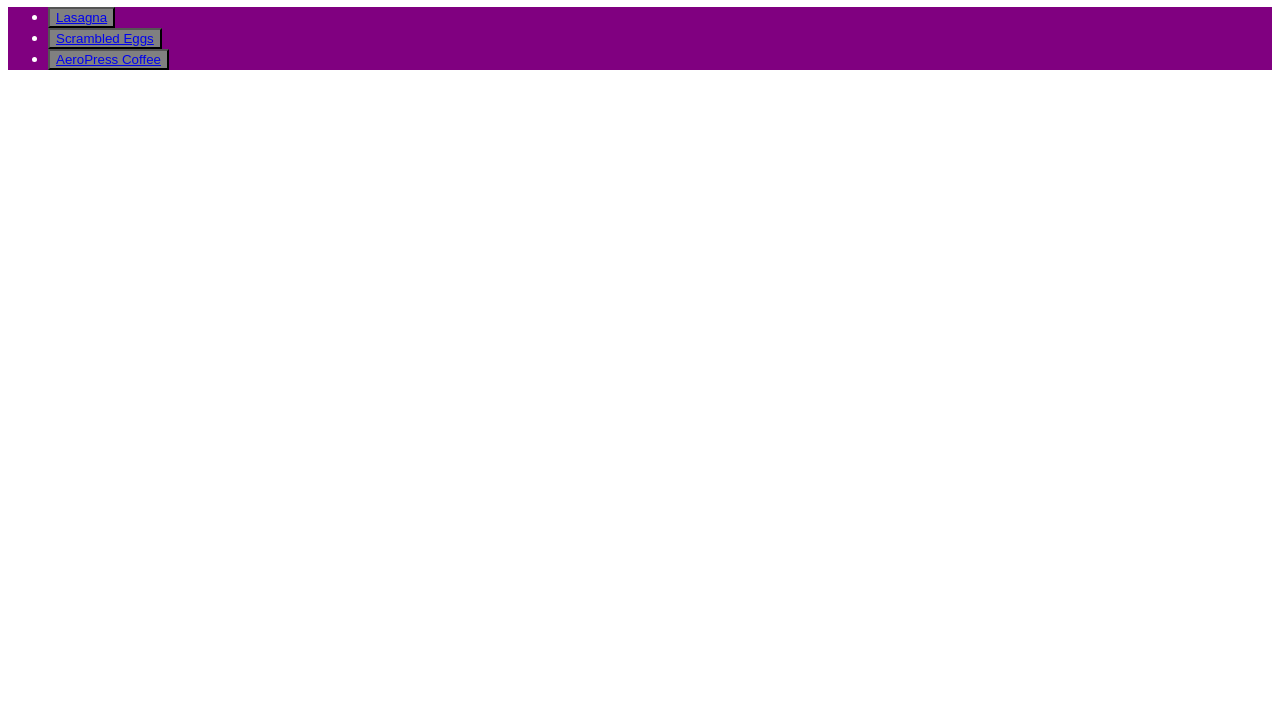
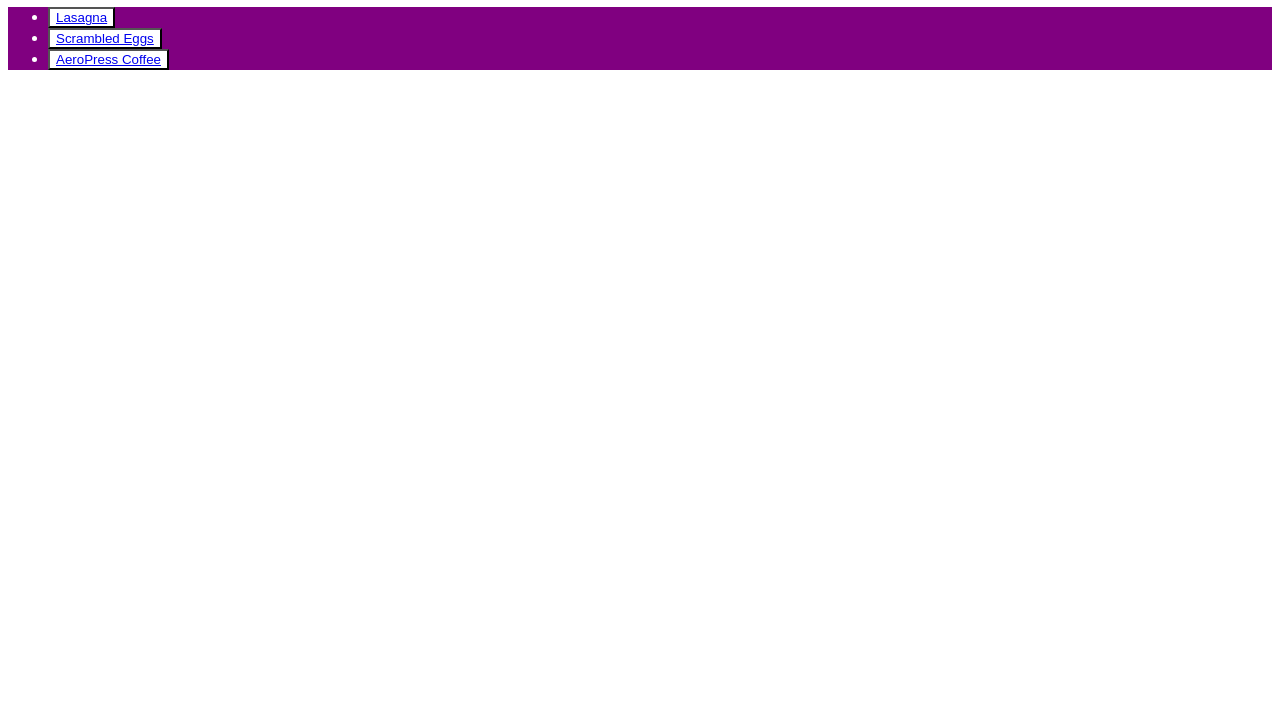
Before and after one commit to Kevin-S-Nelson/odin-recipes, a plain HTML site: page index.html in a window 1280 px wide. Shown: the part 73-800 px from the top of the page. Drawn offline with Linux system fonts and the light colour scheme.

Commit message:
Make buttons more legible on index.html
Made the buttons white on a purple backgroud. Also, trying to make a larger commit on GitHub.

```diff
--- a/style.css
+++ b/style.css
@@ -11,8 +11,8 @@ ul {
     color: white;
 }
 
-button {
-    background-color: grey;
+ul button {
+    background-color: white;
 }
 
 img {
```
